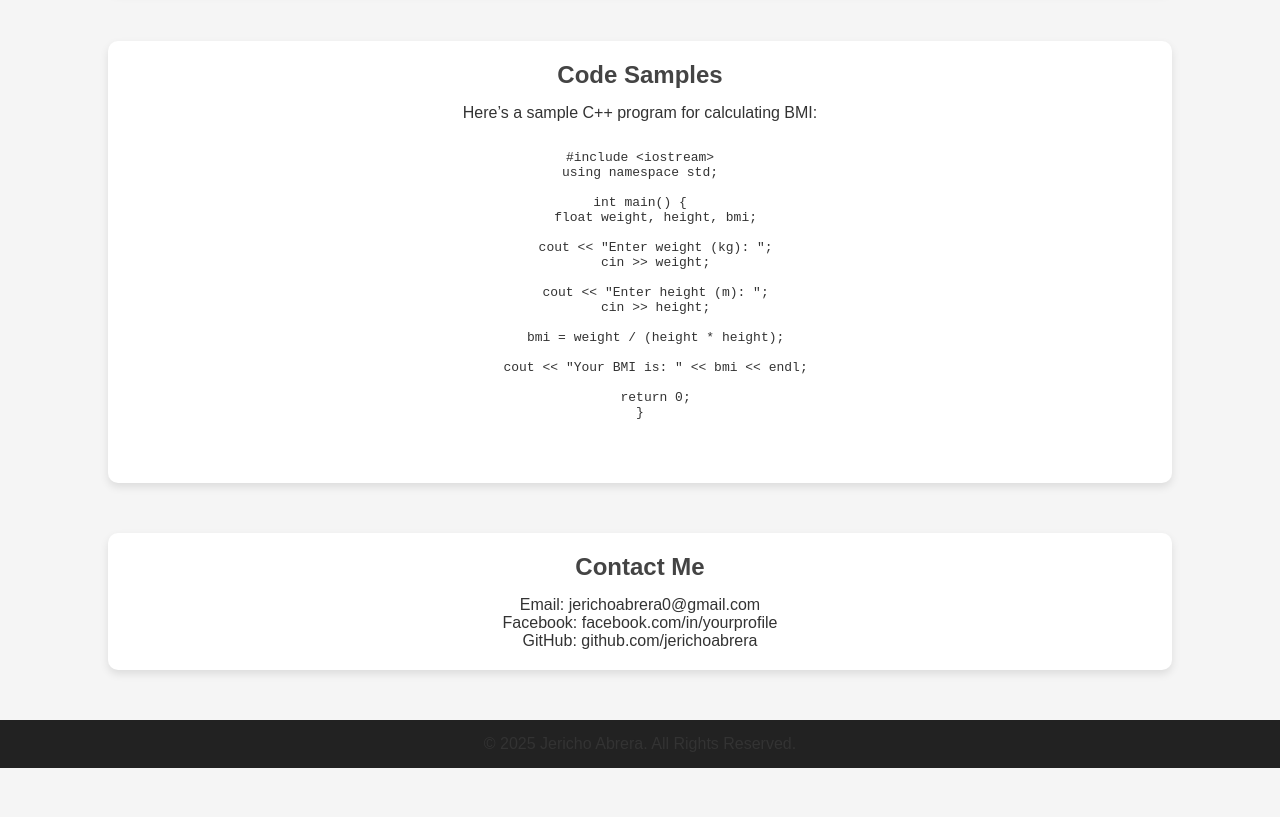
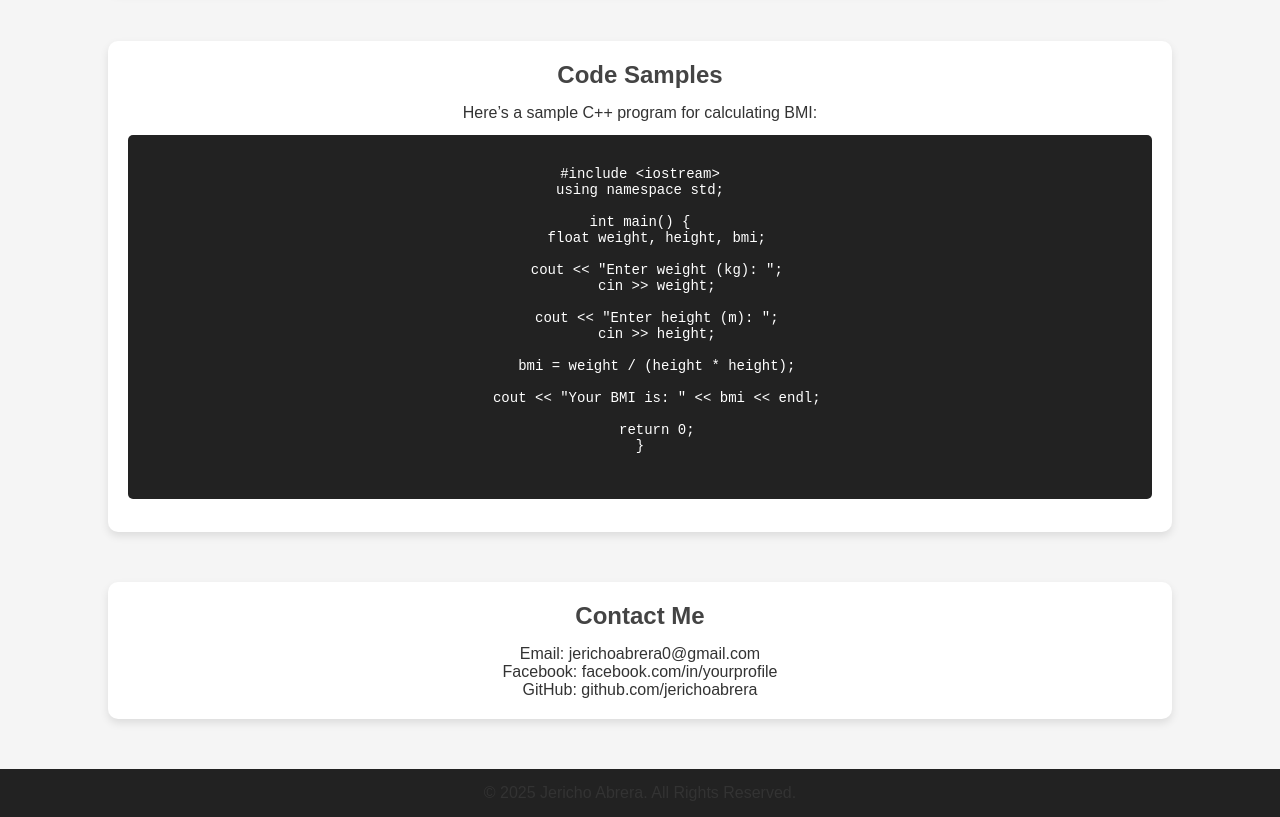
Before and after one commit to jerichoabrera/jerichofabrera.github.io, a plain HTML site: page index.html in a window 1280 px wide. Shown: the part 1200-2017 px from the top of the page. Before the commit the page ends 1968 px from the top, so only its background shows below. Drawn offline with Linux system fonts and the light colour scheme.

Commit message:
Update style.css

```diff
--- a/style.css
+++ b/style.css
@@ -94,6 +94,21 @@ h2 {
     background: #444;
 }
 
+pre {
+    background: #222;
+    color: #fff;
+    padding: 15px;
+    border-radius: 5px;
+    overflow-x: auto;
+    font-family: monospace;
+}
+
+code {
+    font-size: 14px;
+    white-space: pre-wrap;
+    word-wrap: break-word;
+}
+
 /* Footer */
 footer {
     background: #222;
```
